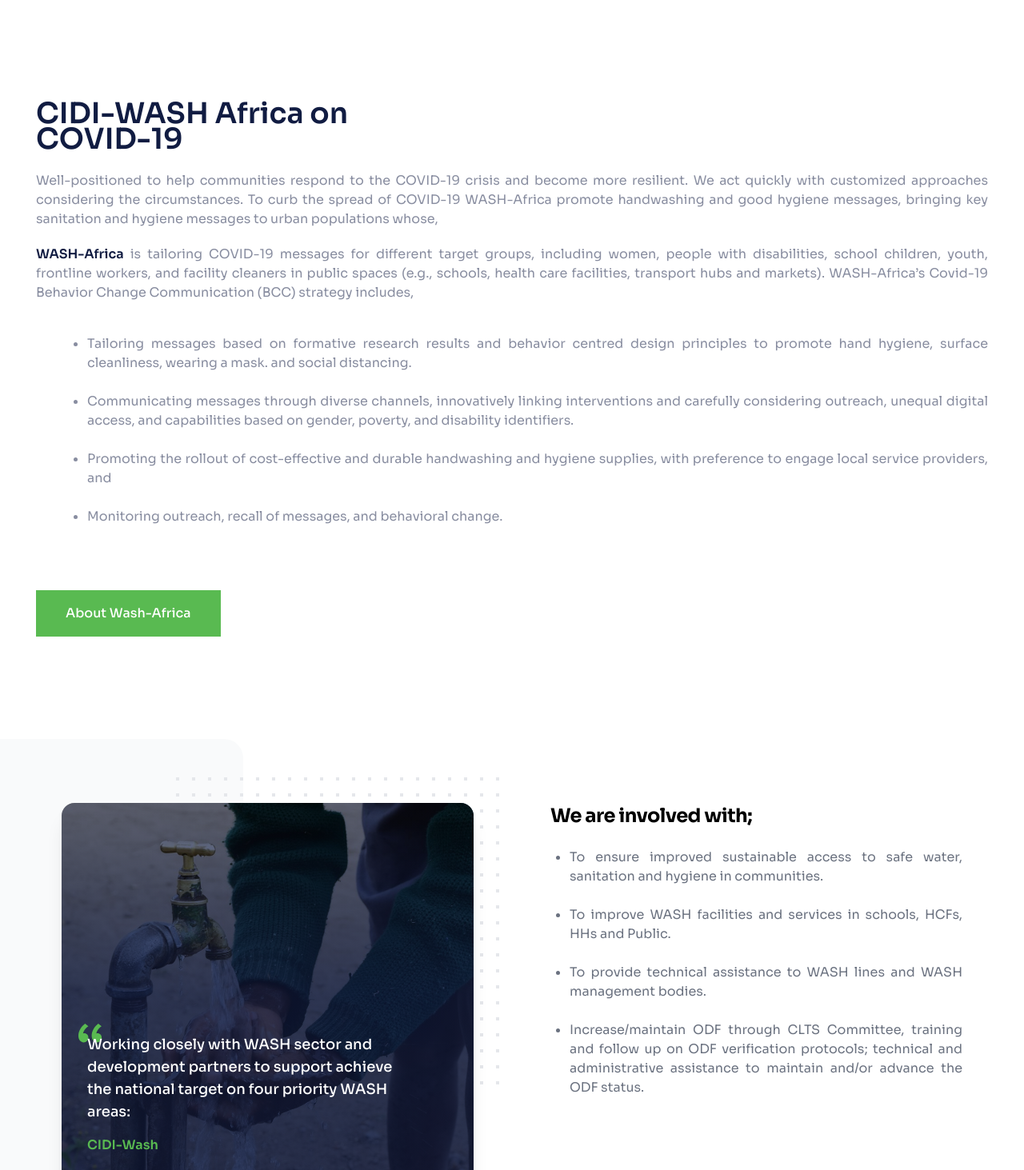
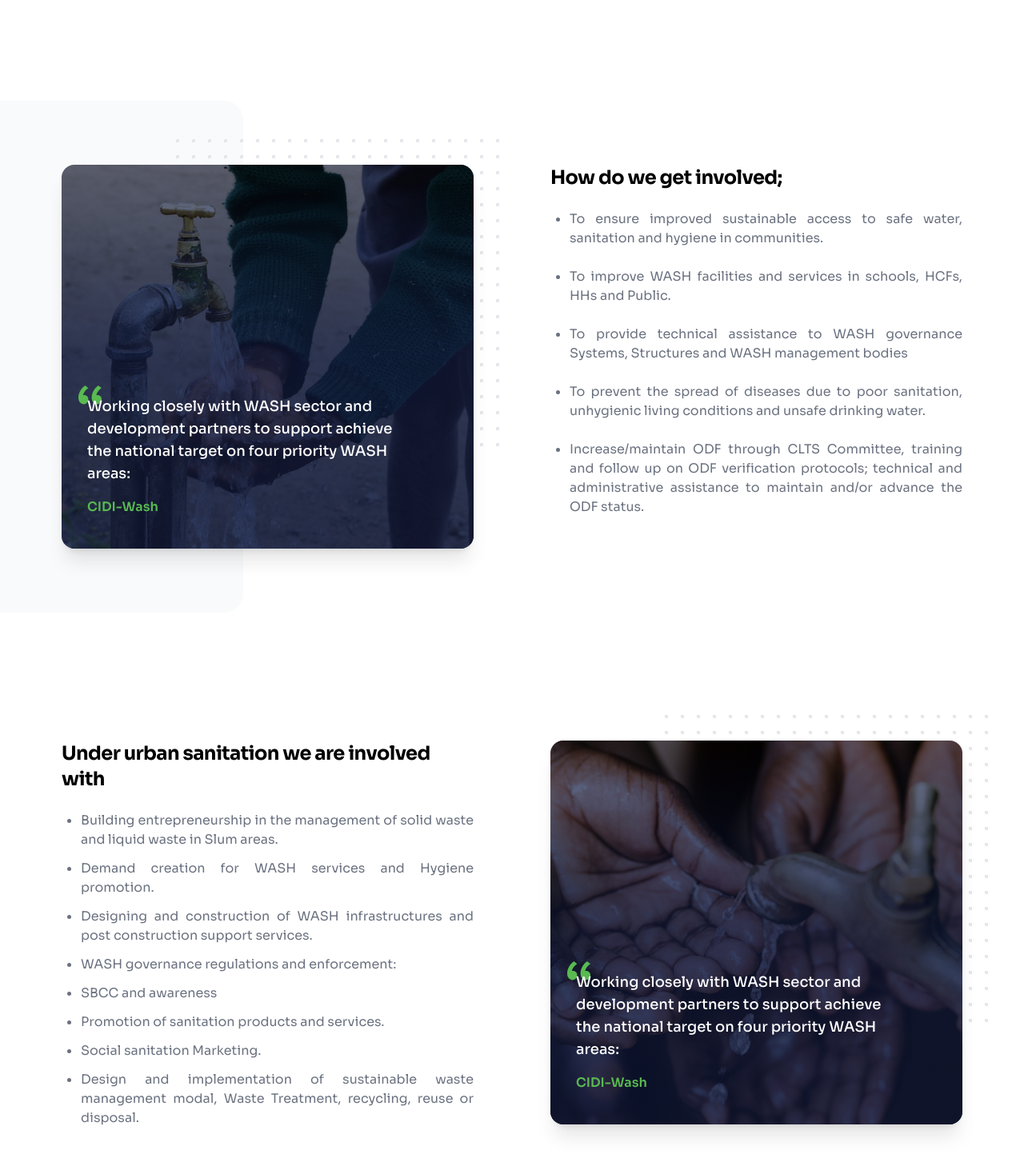
Before and after one commit to hellensoft/Cidi, a React (Create React App) app: page /projects/water-sanitation in a window 1280 px wide. Shown: the part 947-2410 px from the top of the page at 80% size. Built offline with nearby package versions, Linux system fonts and the light colour scheme.

Commit message:
Changes on WASH - Content Update and re-arrangement

```diff
--- a/src/components/WaterInvolved.tsx
+++ b/src/components/WaterInvolved.tsx
@@ -5,6 +5,7 @@
 const WaterInvolved: FC<IWaterInvolved> = () => {
 	return (
 		<>
+
 			<div className="pt-12">
 				<div className="relative bg-white py-16 sm:py-20">
 					<div
@@ -99,7 +100,7 @@
 							{/* Content area */}
 							<div className="pt-12 sm:pt-16 lg:pt-20">
 								<h2 className="text-xl font-bold tracking-tight text-blackPrimary sm:text-2xl">
-									We are involved with;
+									How do we get involved;
 								</h2>
 								<ul className="list-disc ml-6 mt-6 space-y-6 text-gray-500">
 									<li className="text-sm md:text-base text-justify">
@@ -112,8 +113,11 @@
 										in schools, HCFs, HHs and Public.
 									</li>
 									<li className="text-sm md:text-base text-justify">
-										To provide technical assistance to WASH
-										lines and WASH management bodies.
+									    To provide technical assistance to WASH governance Systems, Structures   and WASH management bodies
+									</li>
+
+									<li className="text-sm md:text-base text-justify">
+									To prevent the spread of diseases due to poor sanitation, unhygienic living conditions and unsafe drinking water.
 									</li>
 									<li className="text-sm md:text-base text-justify">
 										Increase/maintain ODF through CLTS
@@ -128,6 +132,7 @@
 					</div>
 				</div>
 			</div>
+
 			<div className="">
 				<div className="relative bg-white">
 					<div className="lg:mx-auto lg:grid lg:max-w-7xl lg:grid-cols-2 lg:items-start lg:gap-24 lg:px-8">
@@ -143,19 +148,15 @@
 									</h2>
 									<ul className="list-disc ml-6 mt-6 space-y-3 text-gray-500">
 										<li className="text-sm md:text-base text-justify">
-										Building entrepreneurship in urban waste
-										management.
+										Building entrepreneurship in the management of solid waste and liquid waste in Slum areas.
 										</li>
 										<li className="text-sm md:text-base text-justify">
-										Demand creation for WASH services.
+										Demand creation for WASH services and Hygiene promotion.
 										</li>
 										<li className="text-sm md:text-base text-justify">
-										Introduce an end-to-end desludging
-										service;
+										Designing and construction of WASH infrastructures and post construction support services.
 										</li>
-									<li className="text-sm md:text-base text-justify">
-										WASH infrastructures
-									</li>
+
 										<li className="text-sm md:text-base text-justify">
 											WASH governance regulations and
 											enforcement:
@@ -171,7 +172,7 @@
 											Social sanitation Marketing.
 										</li>
 										<li className="text-sm md:text-base text-justify">
-										We promote waste recycling and reuse.
+										Design and implementation of sustainable waste management modal, Waste Treatment, recycling, reuse or disposal.
 										</li>
 									</ul>
 								</div>
--- a/src/pages/projects/WaterSanitation.tsx
+++ b/src/pages/projects/WaterSanitation.tsx
@@ -53,13 +53,14 @@
 						</p>
 					</div>
 				</div>
+				<WaterInvolved />
 				<div
 					className="pt-32"
 					data-aos="fade-up"
 					data-aos-duration="1000"
 				>
 					<h1 className="text-darkBlue max-w-[485px] font-semibold text-2xl sm:text-[36px] mb-6">
-						CIDI-WASH Africa on COVID-19
+						COVID-19 correspondence
 					</h1>
 					<p className="text-justify text-base md:text-md text-textGray">
 						Well-positioned to help communities respond to the
@@ -119,7 +120,7 @@
 						About Wash-Africa
 					</Link>
 				</div>
-				<WaterInvolved />
+
 			</SectionWrapper>
             <Faqs faqs={washFaqs} />
 			<FoooterBanner text="Help us Improve water hygiene and sanitation" />
```
Lines whose indentation alone changed are shown as unchanged.
